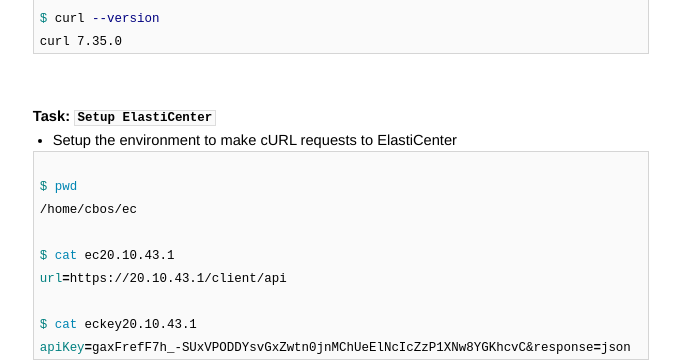
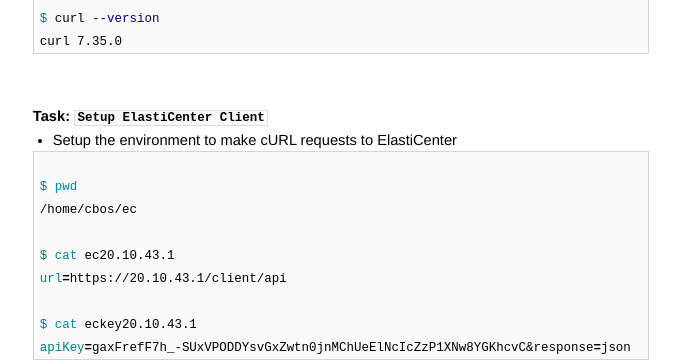
Before and after one commit to AmitKumarDas/amitkumardas.github.io, a Jekyll site: the page built from _posts/2016-07-08-crash-consistent-cloudbyte-snapshots-of-vms-created-using-openstack-and-libvirt-on-kvm.md, in a window 1280 px wide and 900 px high, scrolled down 711 px. Shown: the part 149-510 px from the top of the window, without its empty margins (299-979 px from the left). Built offline with Jekyll 4.4.1, drawn with Linux system fonts in a browser that asks for light colours.

Commit message:
Update 2016-07-08-crash-consistent-cloudbyte-snapshots-of-vms-created-using-openstack-and-libvirt-on-kvm.md

````diff
--- a/_posts/2016-07-08-crash-consistent-cloudbyte-snapshots-of-vms-created-using-openstack-and-libvirt-on-kvm.md
+++ b/_posts/2016-07-08-crash-consistent-cloudbyte-snapshots-of-vms-created-using-openstack-and-libvirt-on-kvm.md
@@ -47,7 +47,7 @@
 
 <br />
 
-## Task: ```Setup ElastiCenter```
+## Task: ```Setup ElastiCenter Client```
 
 - Setup the environment to make cURL requests to ElastiCenter
 
````
